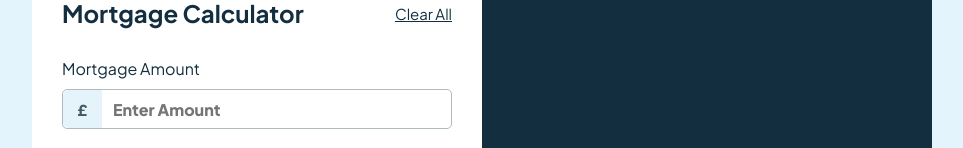
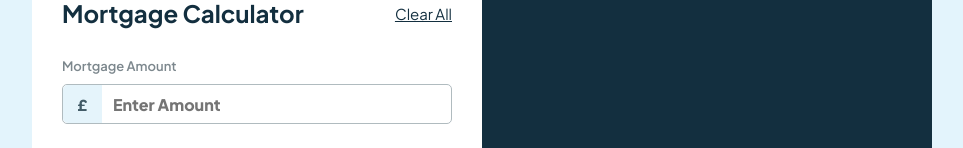
Before and after one commit to FurkannOzbek/React-Snack-Apps, a Next.js app in the folder mortgage-repayment-calculator/: page / in a window 1280 px wide. Shown: the part 182-330 px from the top of the page, without its empty margins (158-1121 px from the left). Built offline with nearby package versions, Linux system fonts and the light colour scheme.

Commit message:
small css update

```diff
--- a/mortgage-repayment-calculator/app/Components/MortgageCard.jsx
+++ b/mortgage-repayment-calculator/app/Components/MortgageCard.jsx
@@ -35,7 +35,7 @@ export default function MortgageCard() {
           </div>
 
           <form className={styles.mortgageForm} onSubmit={formSubmit}>
-            <label>Mortgage Amount</label>
+            <label className={styles.currencyLabel}>Mortgage Amount</label>
             <div className={styles.inputWrapper}>
               <span className={styles.currencyIcon}> £ </span>
               <input
--- a/mortgage-repayment-calculator/app/Components/MortgageCard.module.css
+++ b/mortgage-repayment-calculator/app/Components/MortgageCard.module.css
@@ -84,3 +84,8 @@
 .inputWrapper:focus-within .currencyIcon {
   background-color: hsl(62, 71%, 53%);
 }
+.currencyLabel {
+  font-size: 13px;
+  font-weight: 600;
+  color: hsl(200, 7%, 52%);
+}
```
